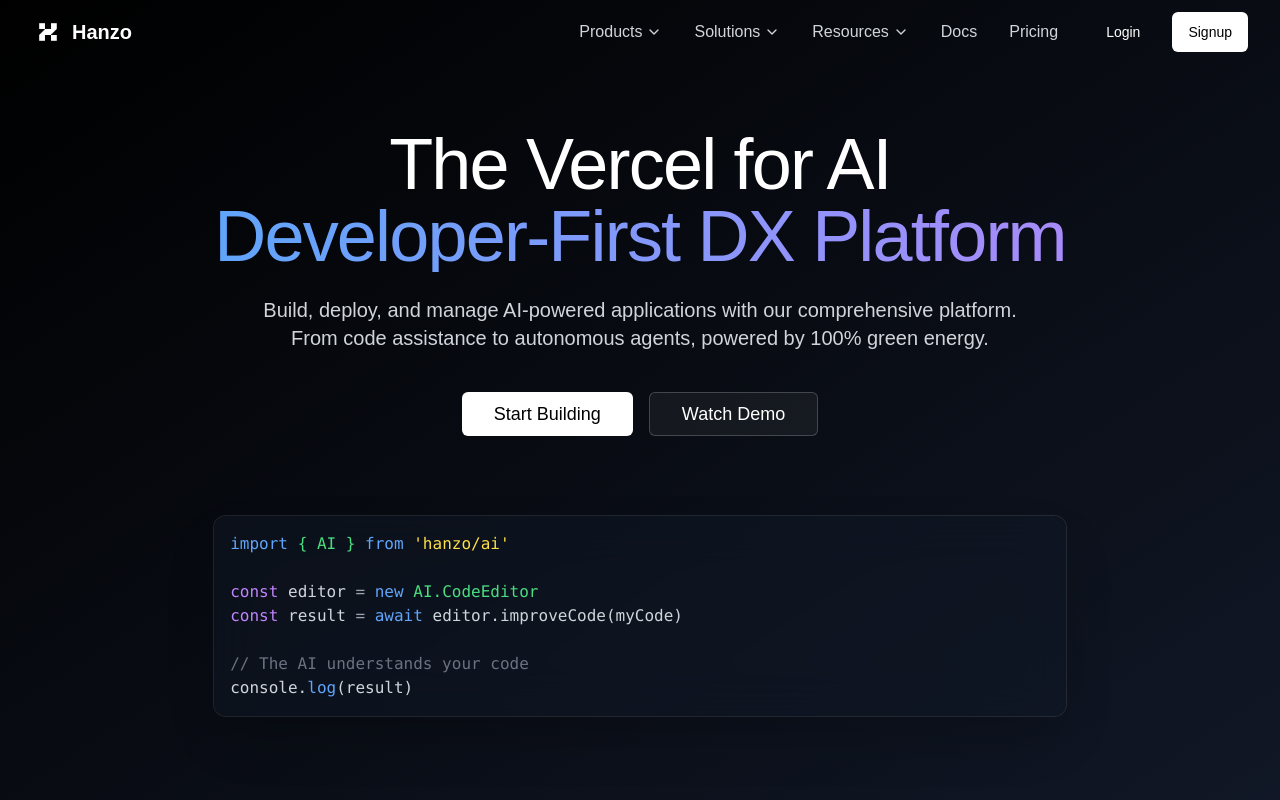
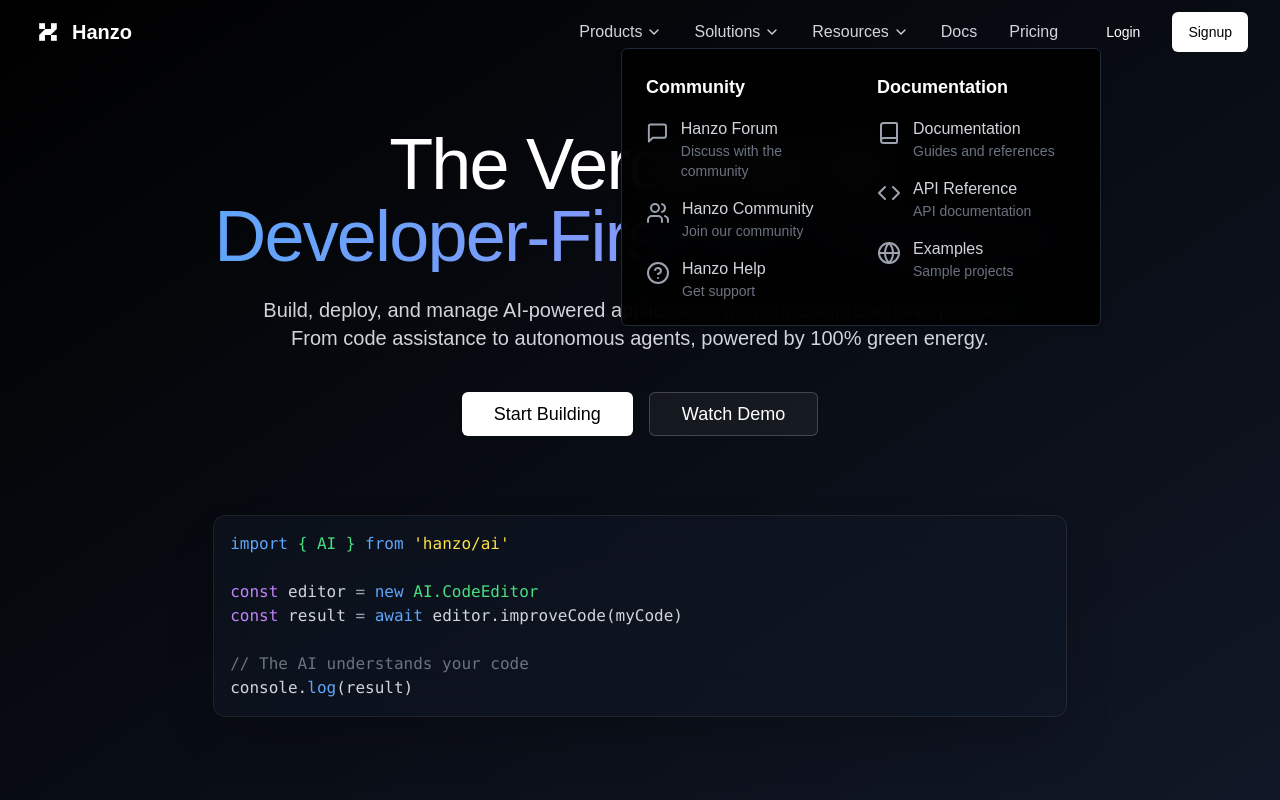
Before and after one commit to hanzoai/hanzo.industries, a React (Vite) app: page / in a window 1280 px wide. Both pictures are taken after a click on the button "Resources". Shown: the top 800 px of the page. Built offline with nearby package versions, Linux system fonts and the light colour scheme; a web font is replaced by a local one.

Commit message:
Improve Navigation and Resources
Updated header and footer navigation to include hover functionality for products, solutions, and resources.  Ensured consistency between header and footer resources, adding Hanzo Forum, Hanzo Community, and Hanzo Help links.

```diff
--- a/src/components/Footer.tsx
+++ b/src/components/Footer.tsx
@@ -1,4 +1,3 @@
-
 import { Check } from "lucide-react";
 import { Button } from "@/components/ui/button";
 
@@ -29,10 +28,22 @@ const solutions = [
 ];
 
 const resources = [
-  "Documentation",
-  "API Reference",
-  "Guides",
-  "Examples"
+  {
+    title: "Community",
+    items: [
+      { name: "Hanzo Forum", url: "https://hanzo.forum" },
+      { name: "Hanzo Community", url: "https://hanzo.community" },
+      { name: "Hanzo Help", url: "https://hanzo.help" }
+    ]
+  },
+  {
+    title: "Documentation",
+    items: [
+      { name: "Documentation", url: "/docs" },
+      { name: "API Reference", url: "/api" },
+      { name: "Examples", url: "/examples" }
+    ]
+  }
 ];
 
 const company = [
@@ -47,7 +58,6 @@ const Footer = () => {
     <footer className="border-t border-gray-800 bg-black">
       <div className="max-w-7xl mx-auto px-4 sm:px-6 lg:px-8 py-12">
         <div className="grid grid-cols-2 md:grid-cols-4 lg:grid-cols-5 gap-8">
-          {/* Logo and Status */}
           <div className="col-span-2 md:col-span-4 lg:col-span-1">
             <div className="flex items-center space-x-2 mb-4">
               <img
@@ -63,7 +73,6 @@ const Footer = () => {
             </a>
           </div>
 
-          {/* Products */}
           <div>
             <h3 className="text-white font-semibold mb-3">Products</h3>
             <ul className="space-y-2">
@@ -84,7 +93,6 @@ const Footer = () => {
             </ul>
           </div>
 
-          {/* Solutions */}
           <div>
             <h3 className="text-white font-semibold mb-3">Solutions</h3>
             <ul className="space-y-2">
@@ -105,21 +113,31 @@ const Footer = () => {
             </ul>
           </div>
 
-          {/* Resources */}
           <div>
             <h3 className="text-white font-semibold mb-3">Resources</h3>
-            <ul className="space-y-2">
-              {resources.map(item => (
-                <li key={item}>
-                  <a href="#" className="text-gray-500 hover:text-white text-sm">
-                    {item}
-                  </a>
+            <ul className="space-y-4">
+              {resources.map(category => (
+                <li key={category.title}>
+                  <span className="text-gray-400 font-medium">{category.title}</span>
+                  <ul className="mt-1 space-y-1">
+                    {category.items.map(item => (
+                      <li key={item.name}>
+                        <a
+                          href={item.url}
+                          target={item.url.startsWith('http') ? '_blank' : undefined}
+                          rel={item.url.startsWith('http') ? 'noopener noreferrer' : undefined}
+                          className="text-gray-500 hover:text-white text-sm"
+                        >
+                          {item.name}
+                        </a>
+                      </li>
+                    ))}
+                  </ul>
                 </li>
               ))}
             </ul>
           </div>
 
-          {/* Company */}
           <div>
             <h3 className="text-white font-semibold mb-3">Company</h3>
             <ul className="space-y-2">
@@ -134,7 +152,6 @@ const Footer = () => {
           </div>
         </div>
 
-        {/* Bottom Bar */}
         <div className="mt-12 pt-8 border-t border-gray-800">
           <div className="flex flex-col md:flex-row justify-between items-center space-y-4 md:space-y-0">
             <div className="text-gray-500 text-sm">
--- a/src/components/Navbar.tsx
+++ b/src/components/Navbar.tsx
@@ -1,7 +1,6 @@
-
 import { useState, useEffect } from "react";
 import { Button } from "@/components/ui/button";
-import { Menu, X, ChevronDown, Brain, Database, ShoppingCart, Code, Settings, Globe } from "lucide-react";
+import { Menu, X, ChevronDown, Brain, Database, ShoppingCart, Code, Settings, Globe, Book, MessageSquare, HelpCircle, Users } from "lucide-react";
 import {
   Popover,
   PopoverContent,
@@ -189,12 +188,71 @@ const Navbar = () => {
               </PopoverContent>
             </Popover>
 
-            <div className="relative group">
-              <button className="text-gray-300 hover:text-white transition-colors inline-flex items-center">
-                Resources
-                <ChevronDown className="ml-1 h-4 w-4" />
-              </button>
-            </div>
+            <Popover>
+              <PopoverTrigger asChild>
+                <button className="text-gray-300 hover:text-white transition-colors inline-flex items-center">
+                  Resources
+                  <ChevronDown className="ml-1 h-4 w-4" />
+                </button>
+              </PopoverTrigger>
+              <PopoverContent className="w-[480px] p-6 bg-black/95 backdrop-blur-xl border-gray-800">
+                <div className="grid grid-cols-2 gap-8">
+                  <div>
+                    <h3 className="text-lg font-semibold text-white mb-4">Community</h3>
+                    <div className="space-y-4">
+                      <a href="https://hanzo.forum" target="_blank" rel="noopener noreferrer" className="flex items-start space-x-3 group">
+                        <MessageSquare className="h-6 w-6 text-gray-400 group-hover:text-white mt-1" />
+                        <div>
+                          <div className="text-gray-300 group-hover:text-white font-medium">Hanzo Forum</div>
+                          <div className="text-sm text-gray-500">Discuss with the community</div>
+                        </div>
+                      </a>
+                      <a href="https://hanzo.community" target="_blank" rel="noopener noreferrer" className="flex items-start space-x-3 group">
+                        <Users className="h-6 w-6 text-gray-400 group-hover:text-white mt-1" />
+                        <div>
+                          <div className="text-gray-300 group-hover:text-white font-medium">Hanzo Community</div>
+                          <div className="text-sm text-gray-500">Join our community</div>
+                        </div>
+                      </a>
+                      <a href="https://hanzo.help" target="_blank" rel="noopener noreferrer" className="flex items-start space-x-3 group">
+                        <HelpCircle className="h-6 w-6 text-gray-400 group-hover:text-white mt-1" />
+                        <div>
+                          <div className="text-gray-300 group-hover:text-white font-medium">Hanzo Help</div>
+                          <div className="text-sm text-gray-500">Get support</div>
+                        </div>
+                      </a>
+                    </div>
+                  </div>
+                  <div>
+                    <h3 className="text-lg font-semibold text-white mb-4">Documentation</h3>
+                    <div className="space-y-4">
+                      <a href="/docs" className="flex items-start space-x-3 group">
+                        <Book className="h-6 w-6 text-gray-400 group-hover:text-white mt-1" />
+                        <div>
+                          <div className="text-gray-300 group-hover:text-white font-medium">Documentation</div>
+                          <div className="text-sm text-gray-500">Guides and references</div>
+                        </div>
+                      </a>
+                      <a href="/api" className="flex items-start space-x-3 group">
+                        <Code className="h-6 w-6 text-gray-400 group-hover:text-white mt-1" />
+                        <div>
+                          <div className="text-gray-300 group-hover:text-white font-medium">API Reference</div>
+                          <div className="text-sm text-gray-500">API documentation</div>
+                        </div>
+                      </a>
+                      <a href="/examples" className="flex items-start space-x-3 group">
+                        <Globe className="h-6 w-6 text-gray-400 group-hover:text-white mt-1" />
+                        <div>
+                          <div className="text-gray-300 group-hover:text-white font-medium">Examples</div>
+                          <div className="text-sm text-gray-500">Sample projects</div>
+                        </div>
+                      </a>
+                    </div>
+                  </div>
+                </div>
+              </PopoverContent>
+            </Popover>
+
             <a href="/docs" className="text-gray-300 hover:text-white transition-colors">
               Docs
             </a>
```
